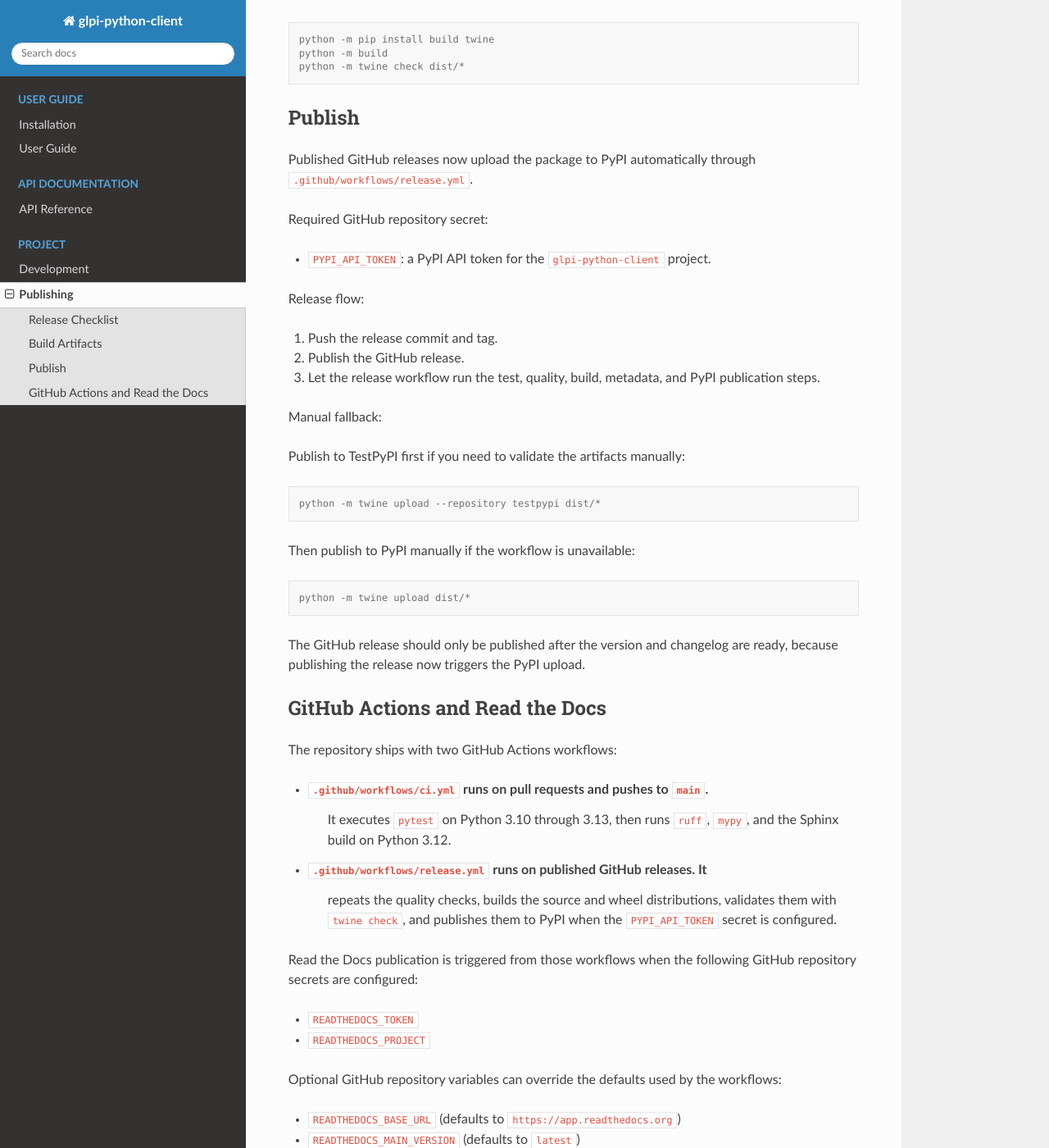
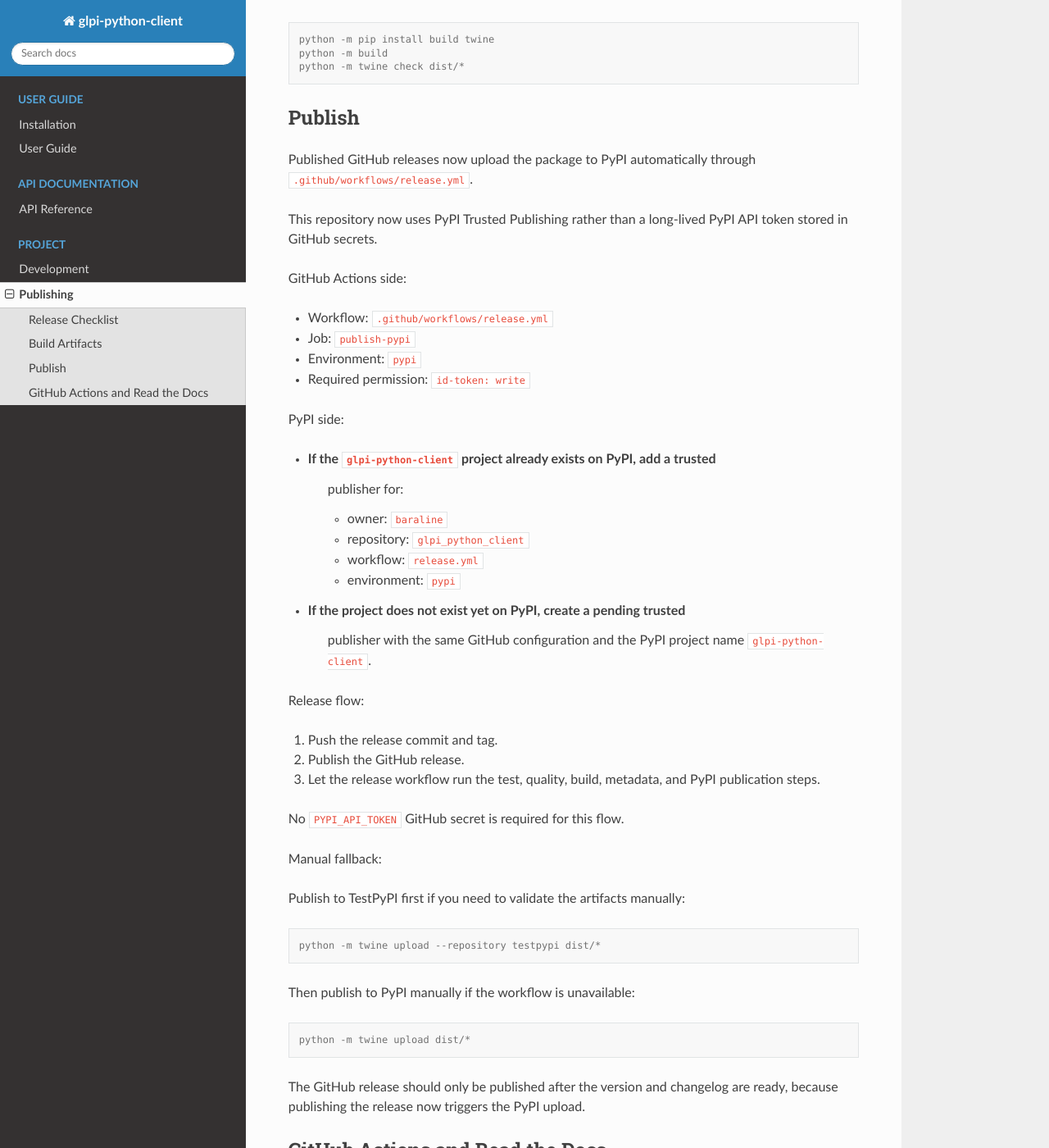
Before and after one commit to baraline/glpi_python_client, a Sphinx documentation site: the page built from docs/publishing_rtd.rst, in a window 1280 px wide and 1400 px high, scrolled down 502 px. Shown: the whole window at 82% size. Built offline with Sphinx 7.4.7 and the Read the Docs theme 3.1.0, drawn with Linux system fonts in a browser that asks for light colours; some of the changed text lies outside the part shown.

Commit message:
edit release workflow

```diff
--- a/docs/publishing_rtd.rst
+++ b/docs/publishing_rtd.rst
@@ -32,9 +32,29 @@
 Published GitHub releases now upload the package to PyPI automatically through
 ``.github/workflows/release.yml``.
 
-Required GitHub repository secret:
+This repository now uses PyPI Trusted Publishing rather than a long-lived PyPI
+API token stored in GitHub secrets.
 
-* ``PYPI_API_TOKEN``: a PyPI API token for the ``glpi-python-client`` project.
+GitHub Actions side:
+
+* Workflow: ``.github/workflows/release.yml``
+* Job: ``publish-pypi``
+* Environment: ``pypi``
+* Required permission: ``id-token: write``
+
+PyPI side:
+
+* If the ``glpi-python-client`` project already exists on PyPI, add a trusted
+   publisher for:
+
+   * owner: ``baraline``
+   * repository: ``glpi_python_client``
+   * workflow: ``release.yml``
+   * environment: ``pypi``
+
+* If the project does not exist yet on PyPI, create a pending trusted
+   publisher with the same GitHub configuration and the PyPI project name
+   ``glpi-python-client``.
 
 Release flow:
 
@@ -42,6 +62,8 @@
 #. Publish the GitHub release.
 #. Let the release workflow run the test, quality, build, metadata, and PyPI
    publication steps.
+
+No ``PYPI_API_TOKEN`` GitHub secret is required for this flow.
 
 Manual fallback:
 
@@ -70,8 +92,8 @@
    ``mypy``, and the Sphinx build on Python 3.12.
 * ``.github/workflows/release.yml`` runs on published GitHub releases. It
    repeats the quality checks, builds the source and wheel distributions,
-   validates them with ``twine check``, and publishes them to PyPI when the
-   ``PYPI_API_TOKEN`` secret is configured.
+   validates them with ``twine check``, and publishes them to PyPI through a
+   GitHub Actions trusted publisher configuration on PyPI.
 
 Read the Docs publication is triggered from those workflows when the following
 GitHub repository secrets are configured:
```
Also changed, not shown: docs/publishing.md (+20 -3 lines), 1 other file.
